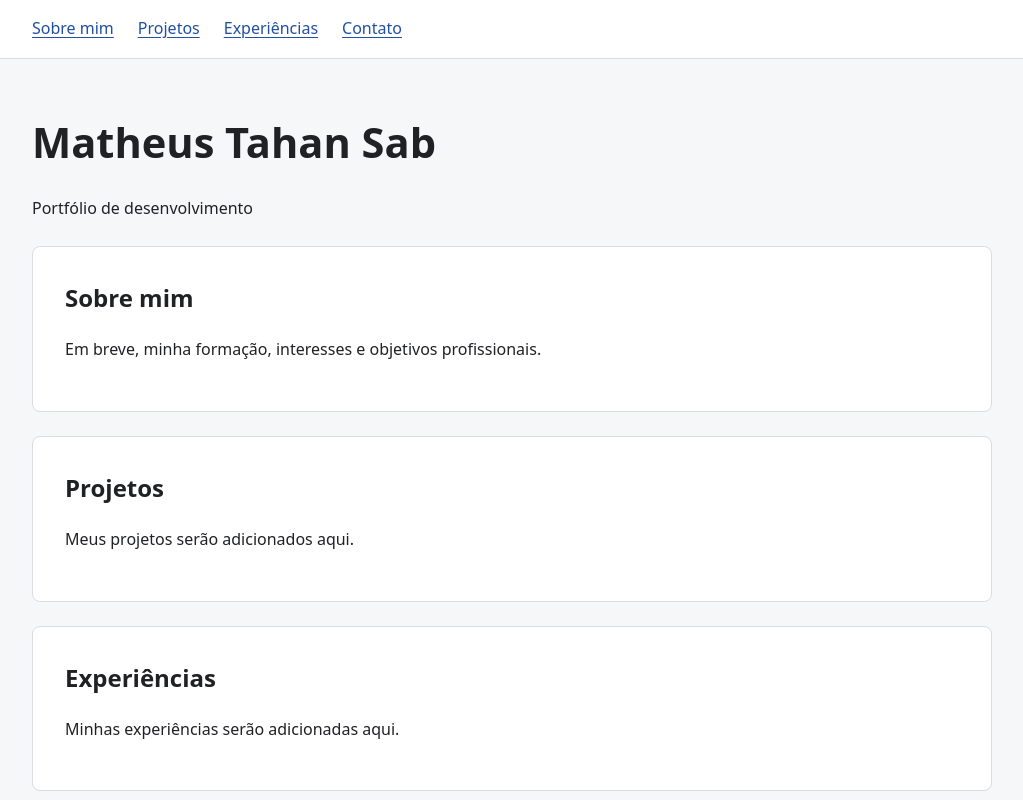
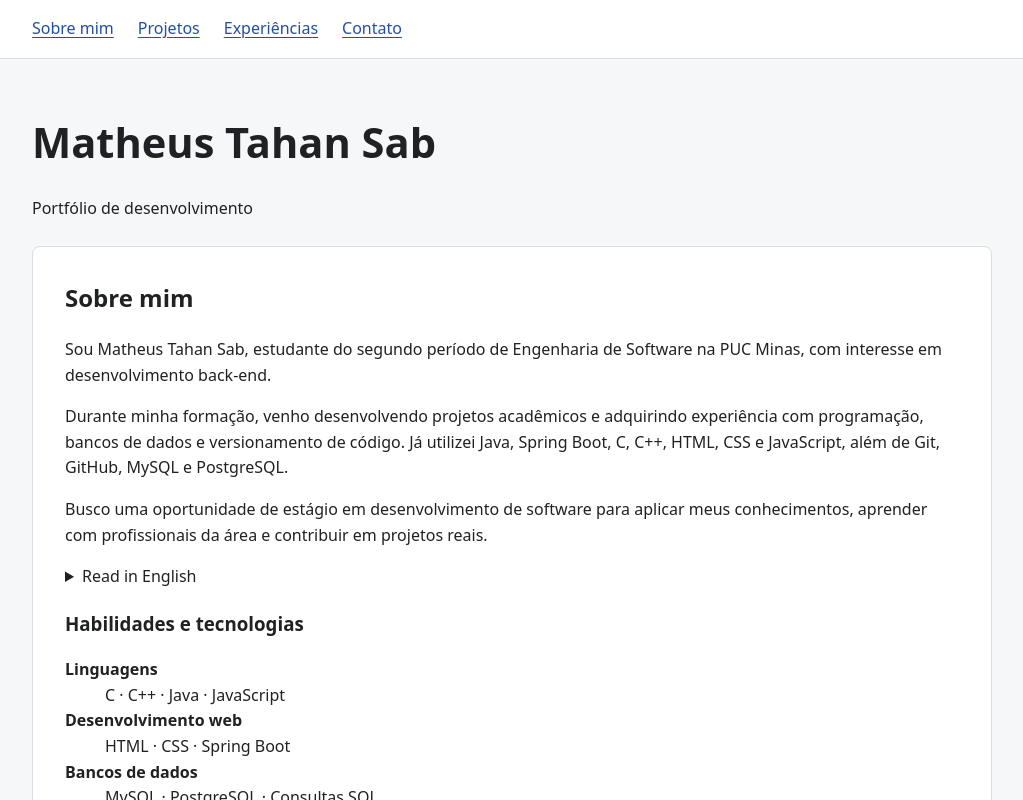
Before and after one commit to Matheus-Tahan-Sab/MatheusTahanSab---portfolio, a React (Vite) app: page / in a window 1280 px wide. Shown: the top 800 px of the page, without its empty margins (128-1151 px from the left). Built offline with nearby package versions, Linux system fonts and the light colour scheme.

Commit message:
feat: adiciona apresentacao bilingue e habilidades

```diff
--- a/src/data/profile.js
+++ b/src/data/profile.js
@@ -1,5 +1,57 @@
-// Dados pessoais exibidos no site. A biografia será escrita com o autor.
+// Conteúdo pessoal separado da apresentação para facilitar futuras atualizações.
 export const profile = {
-  summary: 'Em breve, minha formação, interesses e objetivos profissionais.',
-  github: 'https://github.com/Matheus-Tahan-Sab',
+  "github": "https://github.com/Matheus-Tahan-Sab",
+  "about": {
+    "pt": [
+      "Sou Matheus Tahan Sab, estudante do segundo período de Engenharia de Software na PUC Minas, com interesse em desenvolvimento back-end.",
+      "Durante minha formação, venho desenvolvendo projetos acadêmicos e adquirindo experiência com programação, bancos de dados e versionamento de código. Já utilizei Java, Spring Boot, C, C++, HTML, CSS e JavaScript, além de Git, GitHub, MySQL e PostgreSQL.",
+      "Busco uma oportunidade de estágio em desenvolvimento de software para aplicar meus conhecimentos, aprender com profissionais da área e contribuir em projetos reais."
+    ],
+    "en": [
+      "I'm Matheus Tahan Sab, a second-semester Software Engineering student at PUC Minas with an interest in back-end development.",
+      "Through academic projects, I've been gaining hands-on experience in programming, databases, and version control. I've worked with Java, Spring Boot, C, C++, HTML, CSS, and JavaScript, as well as Git, GitHub, MySQL, and PostgreSQL.",
+      "I'm looking for a software development internship where I can apply my knowledge, learn from experienced developers, and contribute to real-world projects."
+    ]
+  },
+  "skills": [
+    {
+      "label": "Linguagens",
+      "items": [
+        "C",
+        "C++",
+        "Java",
+        "JavaScript"
+      ]
+    },
+    {
+      "label": "Desenvolvimento web",
+      "items": [
+        "HTML",
+        "CSS",
+        "Spring Boot"
+      ]
+    },
+    {
+      "label": "Bancos de dados",
+      "items": [
+        "MySQL",
+        "PostgreSQL",
+        "Consultas SQL"
+      ]
+    },
+    {
+      "label": "Versionamento",
+      "items": [
+        "Git",
+        "GitHub"
+      ]
+    },
+    {
+      "label": "Em aprendizado",
+      "items": [
+        "React",
+        "Vite"
+      ]
+    }
+  ]
 };
--- a/src/pages/About.jsx
+++ b/src/pages/About.jsx
@@ -2,5 +2,27 @@ import Section from '../components/ui/Section.jsx';
 import { profile } from '../data/profile.js';
 
 export default function About() {
-  return <Section id="sobre" title="Sobre mim"><p>{profile.summary}</p></Section>;
+  return (
+    <Section id="sobre" title="Sobre mim">
+      <div lang="pt-BR">
+        {profile.about.pt.map((paragraph) => <p key={paragraph}>{paragraph}</p>)}
+      </div>
+      <details>
+        <summary lang="en">Read in English</summary>
+        <div lang="en">
+          <h3>About me</h3>
+          {profile.about.en.map((paragraph) => <p key={paragraph}>{paragraph}</p>)}
+        </div>
+      </details>
+      <h3>Habilidades e tecnologias</h3>
+      <dl>
+        {profile.skills.map((group) => (
+          <div key={group.label}>
+            <dt><strong>{group.label}</strong></dt>
+            <dd>{group.items.join(' · ')}</dd>
+          </div>
+        ))}
+      </dl>
+    </Section>
+  );
 }
```
Also changed, not shown: 1 other file (tests, documents, lock files or other folders).
